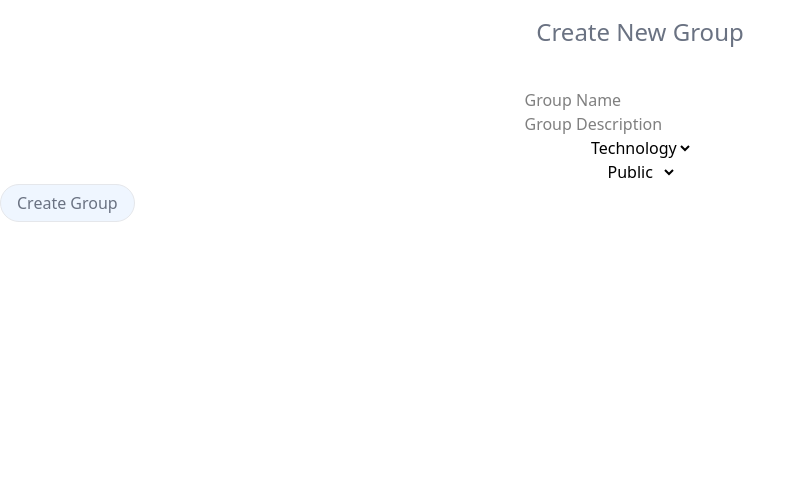
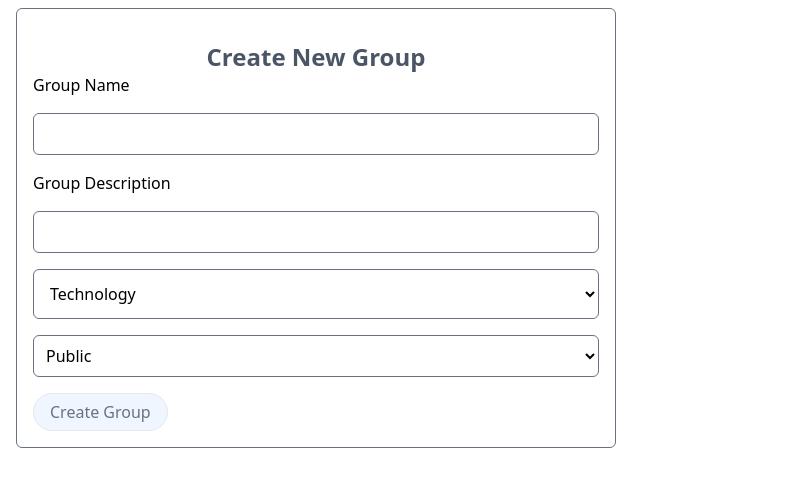
Before and after one commit to idoberk/LinkSpace, a React (Vite) app in the folder frontend/: page /create-group in a window 1280 px wide. Shown: the top 486 px of the page, without its empty margins (0-806 px from the left). Built offline with nearby package versions, Linux system fonts and the light colour scheme.

Commit message:
Add create page

```diff
--- a/frontend/src/components/CreateGroup.jsx
+++ b/frontend/src/components/CreateGroup.jsx
@@ -1,15 +1,70 @@
 import FeedButton from './FeedButton';
+import { useState } from 'react';
+import { useNavigate } from 'react-router-dom';
+import api from '../lib/axios';
 
 const CreateGroup = () => {
+	const [form, setForm] = useState({
+		name: '',
+		description: '',
+		category: '',
+		privacy: '',
+	});
+	const [loading, setLoading] = useState(false);
+	const navigate = useNavigate();
+
+	const handleSubmit = async (e) => {
+		e.preventDefault();
+		setLoading(true);
+		try {
+			const formData = new FormData();
+			formData.append('name', form.name);
+			formData.append('description', form.description);
+			formData.append('category', form.category);
+			formData.append('privacy', form.privacy);
+			const response = await api.post('/groups', formData);
+			console.log(response);
+			alert('Group created successfully');
+			navigate('/groups');
+		} catch (error) {
+			console.error(error);
+		} finally {
+			setLoading(false);
+		}
+	};
 	return (
-		<form>
-			<h2 className='text-center mt-4 text-2xl text-gray-500'>
+		<form className='w-150 rounded-md p-4 border border-gray-500 ml-4 mt-2 '>
+			<h2 className='text-center mt-4 text-2xl text-gray-600 font-bold'>
 				Create New Group
 			</h2>
-			<div className='flex flex-col items-center justify-center mt-10'>
-				<input type='text' placeholder='Group Name' required />
-				<input type='text' placeholder='Group Description' required />
-				<select text='Category' placeholder='Category' required>
+			<h1>Group Name</h1>
+			<div className='flex flex-col mt-4 gap-4'>
+				<input
+					type='text'
+					value={form.name}
+					onChange={(e) => setForm({ ...form, name: e.target.value })}
+					required
+					className='border border-gray-500 rounded-md p-2'
+				/>
+				<h1>Group Description</h1>
+				<input
+					type='text'
+					value={form.description}
+					onChange={(e) =>
+						setForm({ ...form, description: e.target.value })
+					}
+					required
+					className='border border-gray-500 rounded-md p-2 vertical-align: top align-top text-left;'
+				/>
+				<select
+					text='Category'
+					placeholder='Category'
+					value={form.category}
+					onChange={(e) =>
+						setForm({ ...form, category: e.target.value })
+					}
+					required
+					className='border border-gray-500 rounded-md p-3'>
 					<option value='Technology'>Technology</option>
 					<option value='Sports'>Sports</option>
 					<option value='Music'>Music</option>
@@ -21,13 +76,26 @@ const CreateGroup = () => {
 					<option value='Health'>Gaming</option>
 					<option value='Other'>Other</option>
 				</select>
-				<select text='privacy' defaultValue='public'>
+				<select
+					text='privacy'
+					value={form.privacy}
+					onChange={(e) =>
+						setForm({ ...form, privacy: e.target.value })
+					}
+					required
+					className='border border-gray-500 rounded-md p-2'>
 					<option value='public'>Public</option>
 					<option value='private'>Private</option>
 				</select>
 				{/* addcoverimage */}
 			</div>
-			<FeedButton type='submit'>Create Group</FeedButton>
+			<FeedButton
+				type='submit'
+				className='mt-4 '
+				onClick={handleSubmit}
+				disabled={loading}>
+				{loading ? 'Creating...' : 'Create Group'}
+			</FeedButton>
 		</form>
 	);
 };
```
Also changed, not shown: 1 other file (tests, documents, lock files or other folders).
